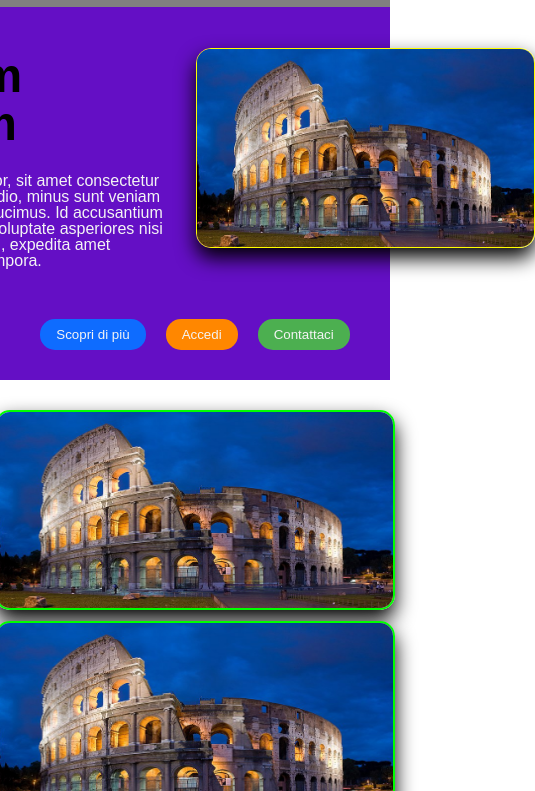
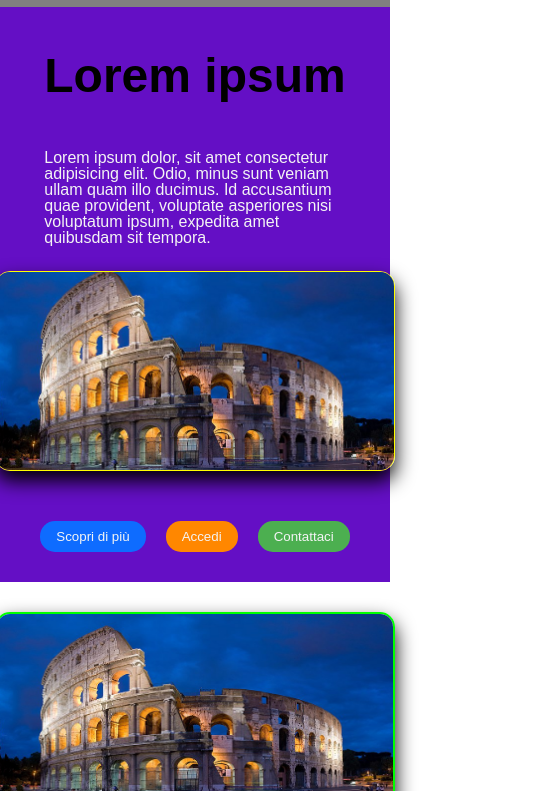
Before and after one commit to Luigi160397/U2-S2-G3-SASS-fs0123-Luigi-Di-Fraia, a plain HTML site: page index.html in a window 390 px wide. Shown: the part 53-844 px from the top of the page, 535 px wide, since content can reach past the window. Drawn offline with Linux system fonts and the light colour scheme.

Commit message:
sistemata nav

```diff
--- a/assets/scss/style.scss
+++ b/assets/scss/style.scss
@@ -7,8 +7,6 @@
 @import "partials/animazioni";
 
 
-
-header{
 nav{
     display: flex;
     justify-content: space-between;
@@ -18,9 +16,7 @@ header{
     top: 0;
     z-index: 999;
     font-family: $font;
-        img{
 
-        }
     ul{
         display: flex;
         gap: 10px;
@@ -34,6 +30,8 @@ header{
         }
     }
 }
+
+header{
     .container1{
         font-family: $font;
         background-color: $bg_header;
@@ -44,7 +42,8 @@ header{
             align-items: center;
             @include fade-in(fade-in, 1s, forwards, 0.4s);
             h1{
-                @include title-big
+                @include title-big;
+                color: black;
             }
             p{
                 width: 300px;
@@ -54,6 +53,9 @@ header{
                 @include floating(15px,0 10px 20px, 1px solid yellow);
                 object-fit: cover;
                 @include fade-in(fade-in, 1s, forwards, 0.8s)
+            }
+            @media screen and (max-width:800px){
+                flex-direction: column;
             }
         }
         .buttons{
--- a/index.html
+++ b/index.html
@@ -9,8 +9,6 @@
   </head>
   <body>
 
-
-    <header>
       <nav class="padding-inline-xl padding-block-normal">
         <img src="assets/imgs/logo.png" alt="logo" width="40px" height="40px"/>
         <ul>
@@ -20,11 +18,13 @@
         </ul>
       </nav>
 
+    <header>
+
       <div class="container1">
         <div class="container2 padding-block-lg">
             <div class="margin-inline-lg">
                 <h1 class="padding-block-xl">Lorem ipsum</h1>
-            <p >
+            <p class="padding-block-xl">
                 Lorem ipsum dolor, sit amet consectetur adipisicing elit. Odio, minus sunt veniam ullam quam illo ducimus.
                 Id accusantium quae provident, voluptate asperiores nisi voluptatum ipsum, expedita amet quibusdam sit
                 tempora.
```
Also changed, not shown: assets/css/style.css, assets/dist/css/style.min.css, 2 other files. Lines whose indentation alone changed are shown as unchanged.
